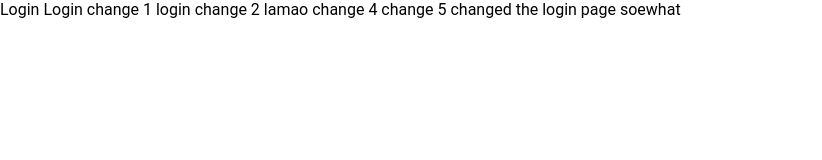
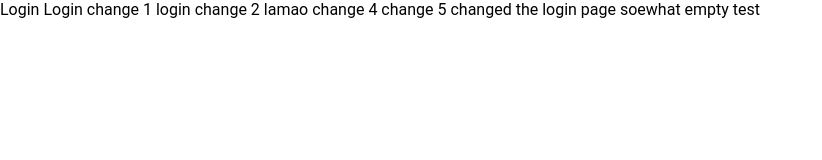
Before and after one commit to PavanP16/FDFED_IG, a React (Vite) app: page /login in a window 1280 px wide. Shown: the top 160 px of the page, without its empty margins (0-822 px from the left). Built offline with nearby package versions, Linux system fonts and the light colour scheme.

Commit message:
empty test ??

```diff
--- a/src/pages/Login.jsx
+++ b/src/pages/Login.jsx
@@ -9,6 +9,7 @@ const Login = () => {
       change 4
       change 5
       changed the login page soewhat
+      empty test
     </div>
   )
 }
```
